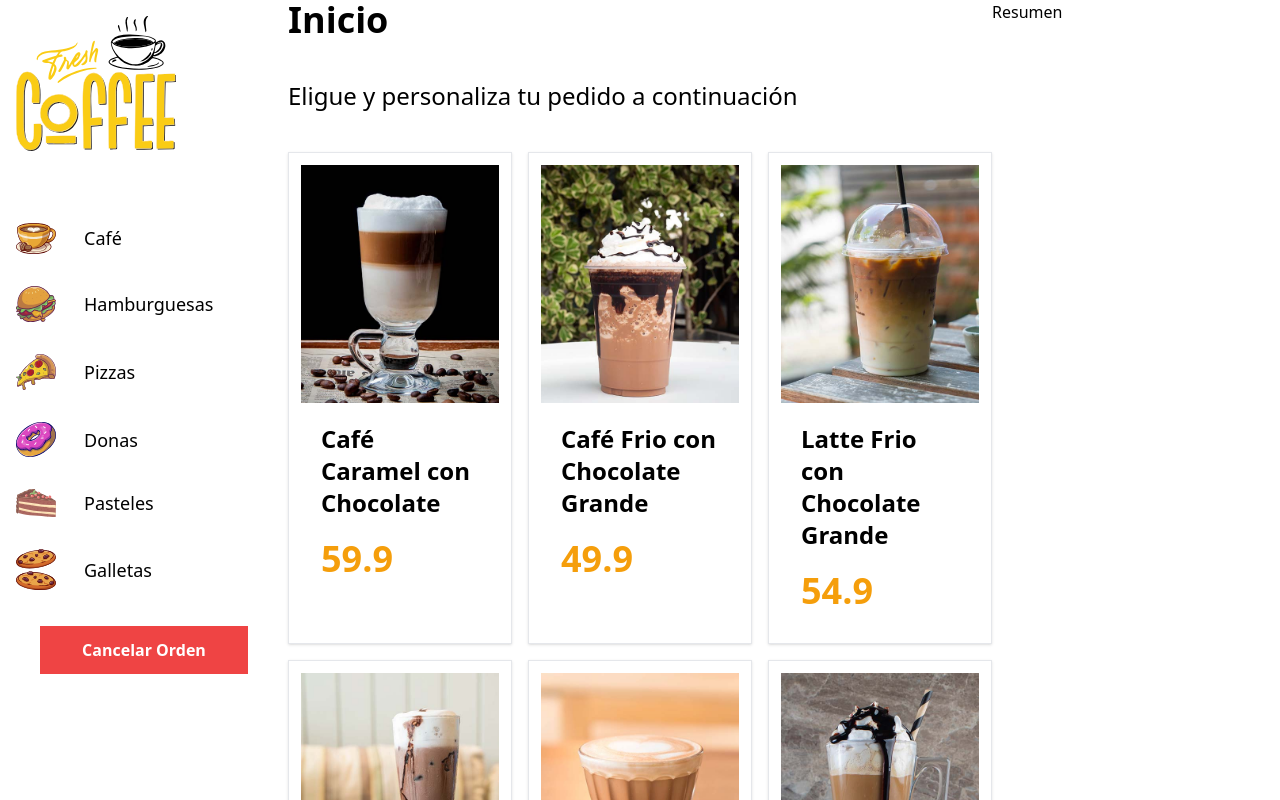
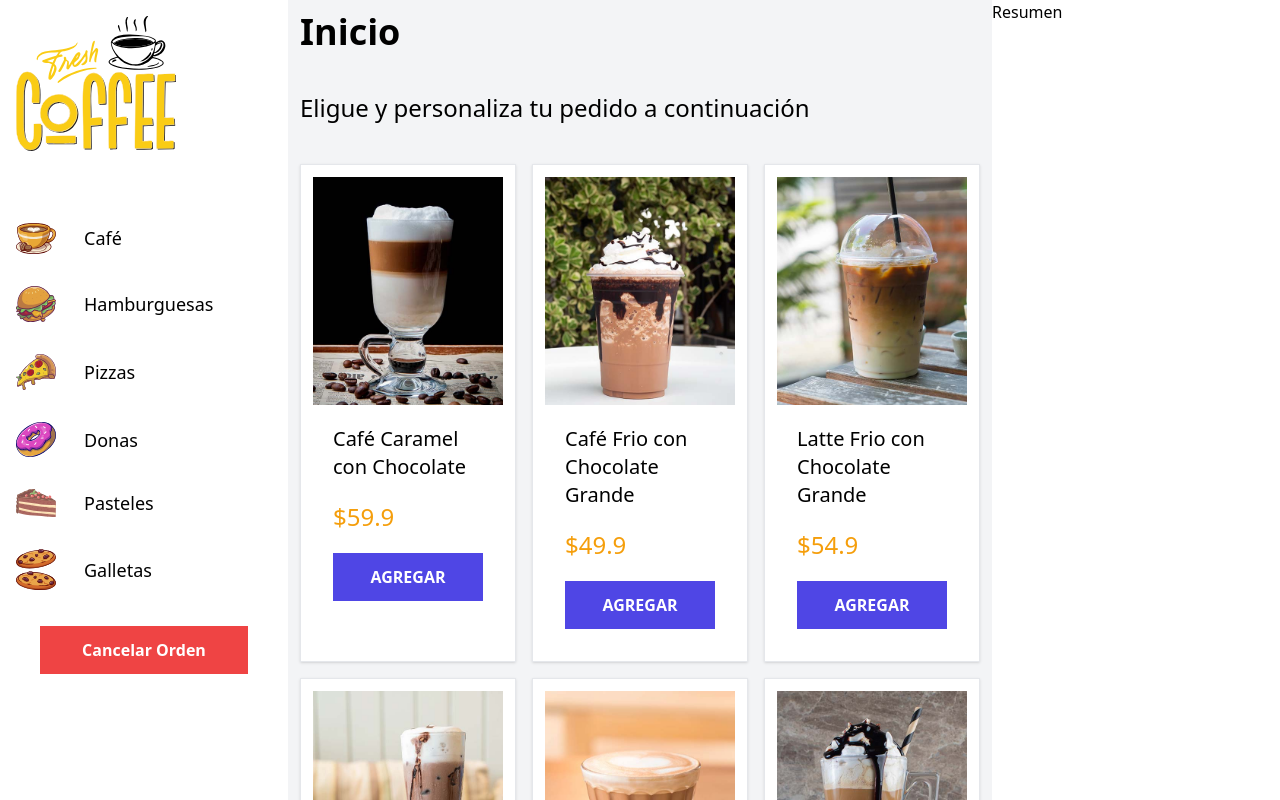
Before and after one commit to JRGironDev/fullStack-quiosco, a React (Vite) app: page / in a window 1280 px wide. Shown: the top 800 px of the page. Built offline with nearby package versions, Linux system fonts and the light colour scheme.

Commit message:
Finalizando panel de productos

```diff
--- a/src/components/Producto.jsx
+++ b/src/components/Producto.jsx
@@ -1,3 +1,5 @@
+import { formatearDinero } from "../helpers";
+
 export default function Producto({ producto }) {
   const { nombre, imagen, precio } = producto;
 
@@ -9,8 +11,16 @@
         alt={`imagen ${nombre}`}
       />
       <div className="p-5">
-        <h3 className="text-2xl font-bold ">{nombre}</h3>
-        <p className="mt-5 font-black text-4xl text-amber-500 ">{precio}</p>
+        <h3 className="text-xl">{nombre}</h3>
+
+        <p className="mt-5 text-2xl text-amber-500 ">${precio}</p>
+
+        <button
+          type="button"
+          className="bg-indigo-600 hover:bg-indigo-800 text-white w-full mt-5 p-3 uppercase font-bold"
+        >
+          Agregar
+        </button>
       </div>
     </div>
   );
--- /dev/null
+++ b/src/helpers/index.js
@@ -0,0 +1,9 @@
+export const formatearDinero = (cantidad) => {
+  return (
+    cantidad.toLocaleString("en-US"),
+    {
+      style: "currency",
+      currency: "USD",
+    }
+  );
+};
--- a/src/layouts/Layout.jsx
+++ b/src/layouts/Layout.jsx
@@ -6,7 +6,7 @@
   return (
     <div className="md:flex ">
       <Sidebar />
-      <main className="flex-1">
+      <main className="flex-1 h-screen overflow-y-scroll bg-gray-100 p-3">
         <Outlet />
       </main>
 
```
